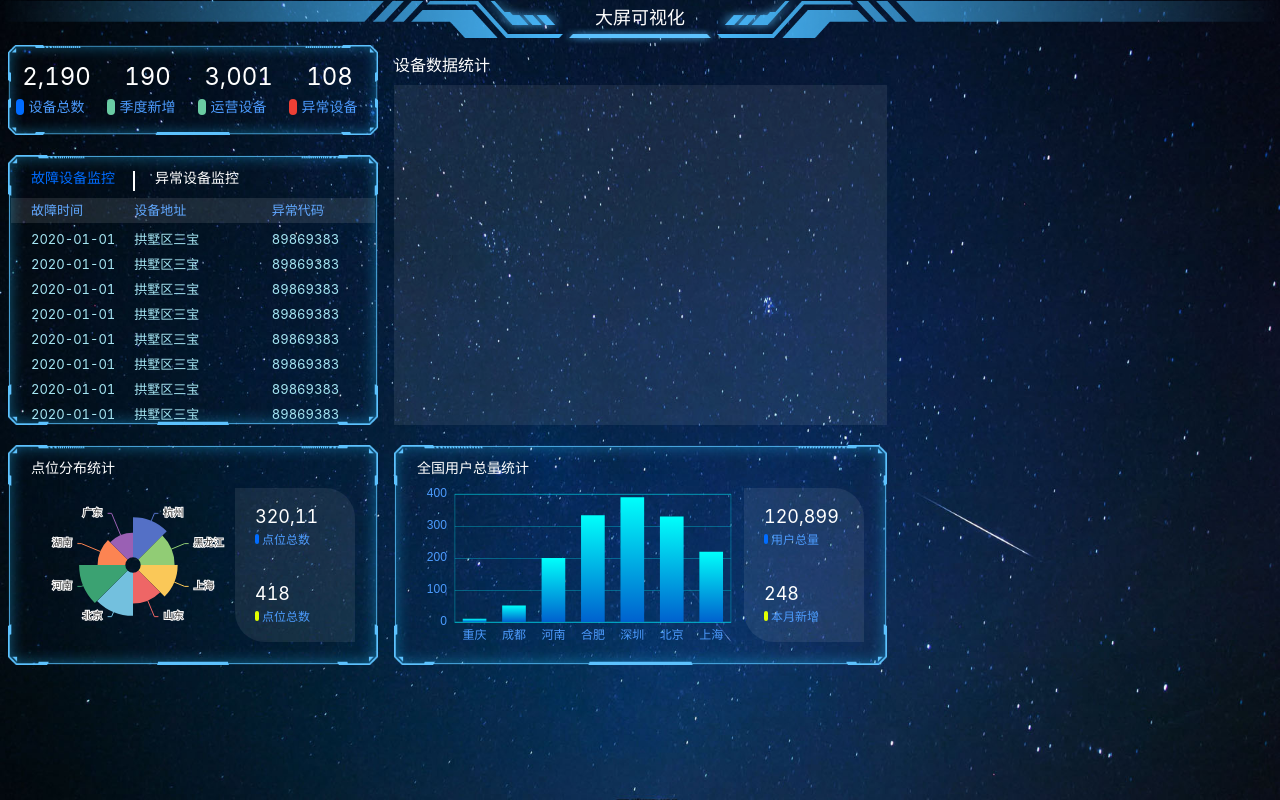
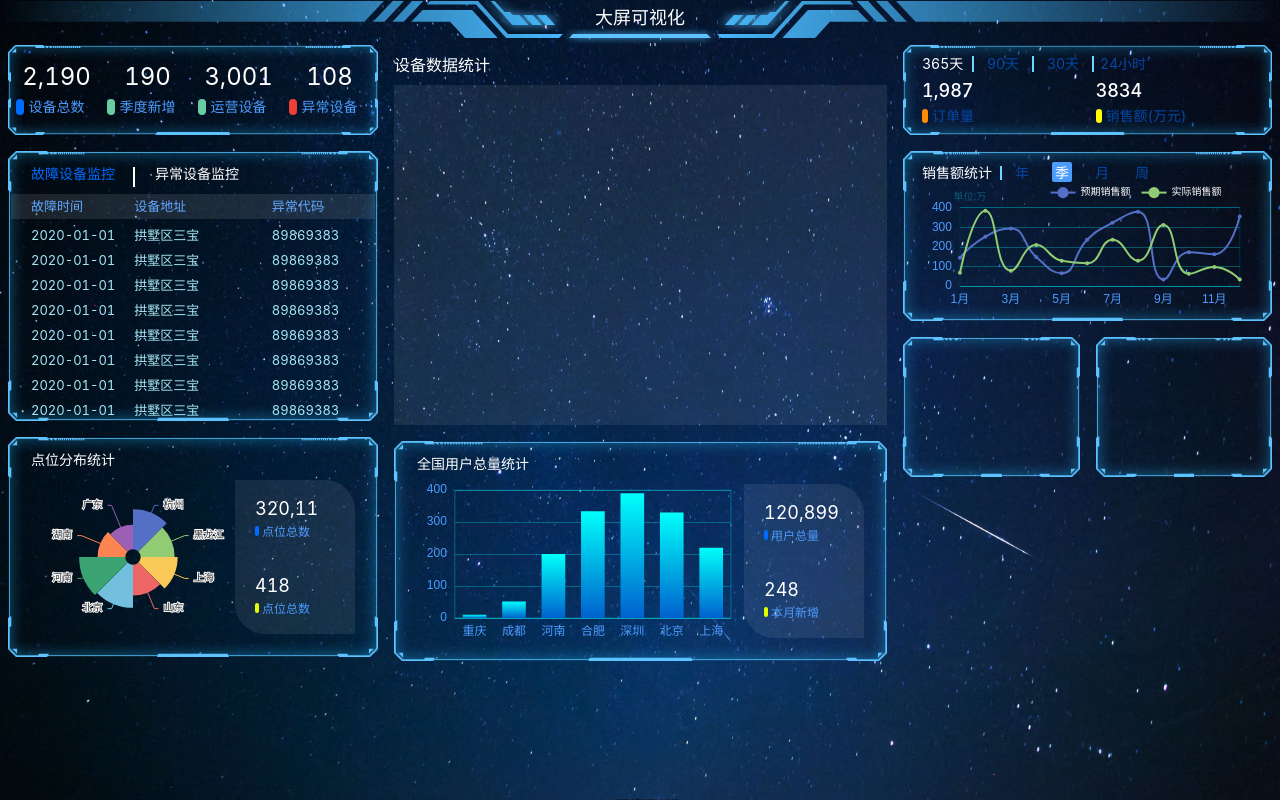
Before and after one commit to liqi0128/frame-admin, a React app: page /dataVECharts in a window 1280 px wide. Built offline with nearby package versions, Linux system fonts and the light colour scheme.

Commit message:
折线图

```diff
--- a/src/pages/dateV/DataVECharts/css.less
+++ b/src/pages/dateV/DataVECharts/css.less
@@ -78,7 +78,7 @@
         .monitor{
           height: 3.375rem;
           color:#FFF;
-          margin-top: .25rem;
+          margin-top: .2rem;
           display: flex;
           flex-direction: column;
           .tbs{
@@ -160,7 +160,7 @@
         }
         .nation, .point{
           height: 2.75rem;
-          margin-top: .25rem;
+          margin-top: .2rem;
           display: flex;
           flex-direction: column;
           padding: 0 .25rem .25rem .25rem;
@@ -232,7 +232,129 @@
             background-color: rgba(255, 255, 255, .08);
           }
         }
-
+        .orderQuantity{
+          height: 1.125rem;
+          display: flex;
+          flex-direction: column;
+          padding-left: .2rem;
+          padding-top: .1rem;
+          >ul{
+            margin: 0;
+            padding: 0;
+            display: flex;
+            list-style-type: none;
+            >li{
+              width: .75rem;
+              height: .2rem;
+              color: #0547a4;
+              font-size: .175rem;
+              line-height: .2rem;
+              text-align: center;
+              border-left: .025rem solid #68d8fe;
+              cursor: pointer;
+              &:nth-child(1){
+                border: 0;
+                width: .625rem;
+                text-align: left;
+              }
+            }
+          }
+          >div{
+            flex: auto;
+            display: flex;
+            color: #fFF;
+            align-items: center;
+            >div{
+              flex: 1;
+              >div:nth-child(1){
+                font-size: .225rem;
+                font-weight: 550;
+              }
+              >div:nth-child(2){
+                font-size: .175rem;
+                color: #0547a4;
+                &::before{
+                  content: '';
+                  display: inline-block;
+                  height: .175rem;
+                  width: .075rem;
+                  border-radius: .0375rem;
+                  background-color: #FF8C00;
+                  transform: translateY(.025rem);
+                  margin-right: .05rem;
+                }
+              }
+              &:nth-child(2)>div:nth-child(2)::before{
+                background-color: #FFFF00;
+              }
+            }
+          }
+          .orderAction{
+            color: #FFF;
+          }
+        }
+        .sales{
+          height: 170px;
+          margin-top: .2rem;
+          padding: .1rem .2rem;
+          display: flex;
+          flex-direction: column;
+          >.hed{
+            height: .25rem;
+            display: flex;
+            >div{
+              color: #FFF;
+              font-size: 0.175rem;
+              padding-right: .125rem;
+              position: relative;
+              &::after{
+                content: '';
+                display: inline-block;
+                height: .175rem;
+                width: .025rem;
+                background-color: #68d8fe;
+                position: absolute;
+                right: 0;
+                top: .05rem;
+              }
+            }
+            >ul{
+              list-style-type: none;
+              display: flex;
+              padding: 0;
+              margin: 0;
+              >li{
+                font-size: 0.175rem;
+                color: #0547a4;
+                width: .25rem;
+                margin: 0 .125rem;
+                text-align: center;
+                border-radius: .025rem;
+                cursor: pointer;
+                transition: all 0.5s linear;
+              }
+            }
+            .salesAction{
+              color: #FFF;
+              background-color: #4c9bfd;
+            }
+          }
+          >#salesCharts{
+            flex: auto;
+          }
+        }
+        .channel-schedule{
+          height: 140px;
+          margin-top: .2rem;
+          // background-color: #6acca3;
+          display: flex;
+          >div{
+            flex: 1;
+            &:nth-child(1){
+              margin-right: 16px;
+            }
+          }
+        }
       }
       .panel{
         border: .0375rem solid transparent;
--- a/src/pages/dateV/DataVECharts/data.js
+++ b/src/pages/dateV/DataVECharts/data.js
@@ -92,10 +92,11 @@ export const barOption = {
     ]
   ),
   tooltip: {
+    backgroundColor:'rgba(50,50,50,0.7)',
     trigger: 'item',
-    // axisPointer: {
-    //   type: 'shadow'
-    // }
+    textStyle:{
+      color: '#fff',
+    },
   },
   grid: {
     left: '3%',
@@ -166,3 +167,123 @@ export const barOption = {
     }
   ]
 };
+
+//销售额统计图表
+export const salesOption ={
+  tooltip: {
+    trigger: 'axis',
+    backgroundColor:'rgba(50,50,50,0.7)',
+    textStyle:{
+      color: '#fff',
+    },
+  },
+  legend: {
+    right:'8%',
+    textStyle:{
+      color:'#FFF',
+      fontSize:10
+    },
+    data: ['预期销售额', '实际销售额']
+  },
+  grid: {
+    left: '3%',
+    right: '4%',
+    bottom: '3%',
+    top:'20%',
+    borderColor:"#012f4a",
+    containLabel: true,
+    show:true,
+  },
+  xAxis: {
+    type: 'category',
+    boundaryGap: false,
+    axisTick: {
+      alignWithLabel: false,
+      // 把y轴的刻度隐藏起来
+      show: false
+    },
+    axisLabel: {
+      color: "#4c9bfd"
+    },
+    // y轴这条线的颜色样式
+    axisLine: {
+      lineStyle: {
+        color: "rgba(0, 240, 255, 0.3)"
+        // width: 3
+      }
+    },
+    // y轴分割线的颜色样式
+    splitLine: {
+      lineStyle: {
+        color: "rgba(0, 240, 255, 0.3)"
+      }
+    },
+    data: ['1月', '2月', '3月', '4月', '5月', '6月', '7月', '8月', '9月', '10月', '11月', '12月']
+  },
+  yAxis: {
+    type: 'value',
+    name:'单位:万',
+    nameTextStyle:{
+      color:'rgba(0, 240, 255, 0.3)',
+      fontSize:10,
+      padding:[0, 0, -10, 20],
+    },
+    axisTick: {
+      alignWithLabel: false,
+      // 把y轴的刻度隐藏起来
+      show: false
+    },
+    axisLabel: {
+      color: "#4c9bfd"
+    },
+    // y轴这条线的颜色样式
+    axisLine: {
+      lineStyle: {
+        color: "rgba(0, 240, 255, 0.3)"
+        // width: 3
+      }
+    },
+    // y轴分割线的颜色样式
+    splitLine: {
+      lineStyle: {
+        color: "rgba(0, 240, 255, 0.3)"
+      }
+    }
+  },
+  series: [
+    {
+      name: '预期销售额',
+      symbol:'circle',
+      type: 'line',
+      smooth:true,
+      data: []
+    },
+    {
+      name: '实际销售额',
+      symbol:'circle',
+      type: 'line',
+      smooth:true,
+      data: []
+    },
+  ]
+};
+
+export const salesData = {
+  year:{
+    expected:[116,417,366,193,352,171,78,259,326,417,328,477],
+    actual:[26,456,69,221,427,40,350,423,140,113,61,464]
+  },
+  season:{
+    expected:[145,252,293,148,66,236,323,379,34,173,162,355],
+    actual:[68,384,79,209,129,117,236,130,311,63,98,34]
+  },
+  month:{
+    expected:[265,163,136,247,250,176,124,146,229,25,260,101],
+    actual:[287,268,128,123,142,157,260,79,119,247,99,242]
+  },
+  week:{
+    expected:[44,156,115,79,156,14,182,22,15,35,99,41],
+    actual:[144,15,61,143,191,82,165,98,131,128,54,153]
+  },
+
+}
--- a/src/pages/dateV/DataVECharts/index.js
+++ b/src/pages/dateV/DataVECharts/index.js
@@ -1,22 +1,65 @@
 import './css.less'
-import {monitorData,abnormalData,pointOption,barOption} from'./data'
+import {monitorData,abnormalData,pointOption,barOption,salesOption,salesData} from'./data'
 import { useState ,useEffect} from'react'
 import * as echarts from 'echarts';
 
-
+let salesCharts = null //销售额统计图表
+let salesTimer = null
 export default function DataVECharts(){
   const [active ,setActive] = useState(1)
+  const [orderAction,setOrderAction] = useState(1)
+  const [salesAction,setSalesAction] = useState(0)
+
+  let salesArr=['year','season','month','week']
+
+  const intSalesCharts = (val) =>{
+    salesOption.series[0].data = salesData[salesArr[val]].expected
+    salesOption.series[1].data = salesData[salesArr[val]].actual
+    salesCharts.setOption(salesOption)
+  }
+  //销售额统计切换
+  const switchSales = (val)=>{
+    setSalesAction(val)
+    intSalesCharts(val)
+  }
+  const onMouseEnterSales = ()=>{
+    clearInterval(salesTimer)
+    salesTimer = null
+  }
+  const onMouseLeaveSales = ()=>{
+    autoSwitch()
+  }
+  function autoSwitch(){
+    if(salesTimer === null){
+      salesTimer = setInterval(()=>{
+        setSalesAction(salesAction=>{
+          let index = salesAction + 1
+          if(index == 4){
+            intSalesCharts(0)
+            return 0
+          }else{
+            intSalesCharts(index)
+            return index
+          }
+        })
+      },3000)
+    }
+  }
   useEffect(()=>{
     let myChart = echarts.init(document.getElementById('pointCharts'));
     myChart.setOption(pointOption);
     let barCharts = echarts.init(document.getElementById('barCharts'))
     barCharts.setOption(barOption)
+
+    salesCharts = echarts.init(document.getElementById('salesCharts'))
+    intSalesCharts(0)
+    autoSwitch()//销售额统计3秒切换
     window.addEventListener('resize',()=>{
       myChart.resize()
       barCharts.resize()
+      salesCharts.resize()
     })
   },[])
-
   return <div className="dataVECharts">
     <div className='viewport'>
       <div className='header'>
@@ -146,7 +189,42 @@ export default function DataVECharts(){
         </div>
         {/* 右侧 */}
         <div className='column'>
-
+          <div className='orderQuantity  panel'>
+            <ul>
+              <li className={(orderAction === 1) && ('orderAction') || ''} onClick={()=>setOrderAction(1)}>365天</li>
+              <li className={(orderAction === 2) && ('orderAction') || ''} onClick={()=>setOrderAction(2)}>90天</li>
+              <li className={(orderAction === 3) && ('orderAction') || ''} onClick={()=>setOrderAction(3)}>30天</li>
+              <li className={(orderAction === 4) && ('orderAction') || ''} onClick={()=>setOrderAction(4)}>24小时</li>
+            </ul>
+            <div>
+              <div>
+                <div>1,987</div>
+                <div>订单量</div>
+              </div>
+              <div>
+                <div>3834</div>
+                <div>销售额(万元)</div>
+              </div>
+            </div>
+          </div>
+          {/* 销售额统计 */}
+          <div className='sales  panel' onMouseEnter={()=>onMouseEnterSales()} onMouseLeave={()=>onMouseLeaveSales()}>
+            <div className='hed'>
+              <div>销售额统计</div>
+              <ul>
+                <li className={(salesAction === 0) && ('salesAction') || ''} onClick={()=>switchSales(0)}>年</li>
+                <li className={(salesAction === 1) && ('salesAction') || ''} onClick={()=>switchSales(1)}>季</li>
+                <li className={(salesAction === 2) && ('salesAction') || ''} onClick={()=>switchSales(2)}>月</li>
+                <li className={(salesAction === 3) && ('salesAction') || ''} onClick={()=>switchSales(3)}>周</li>
+              </ul>
+            </div>
+            <div id='salesCharts'>
+            </div>
+          </div>
+          <div className='channel-schedule'>
+              <div className='panel'></div>
+              <div className='panel'></div>
+          </div>
         </div>
       </div>
     </div>
```
Also changed, not shown: 1 other file (tests, documents, lock files or other folders).
